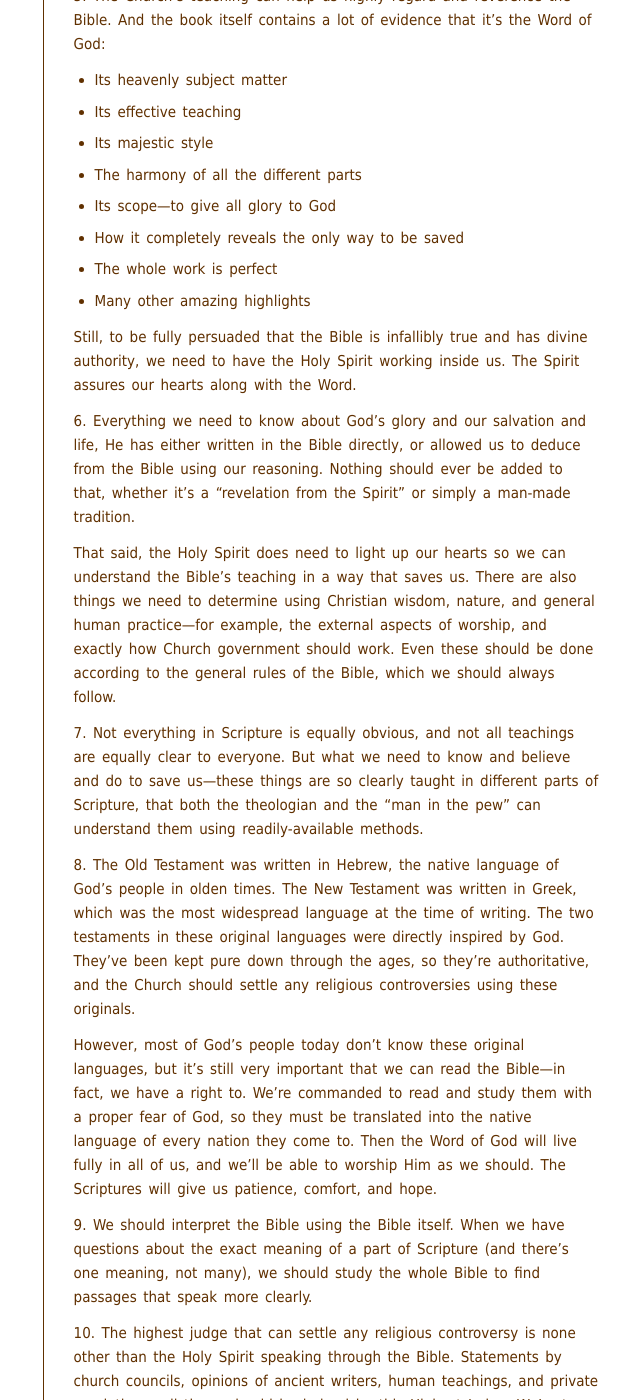
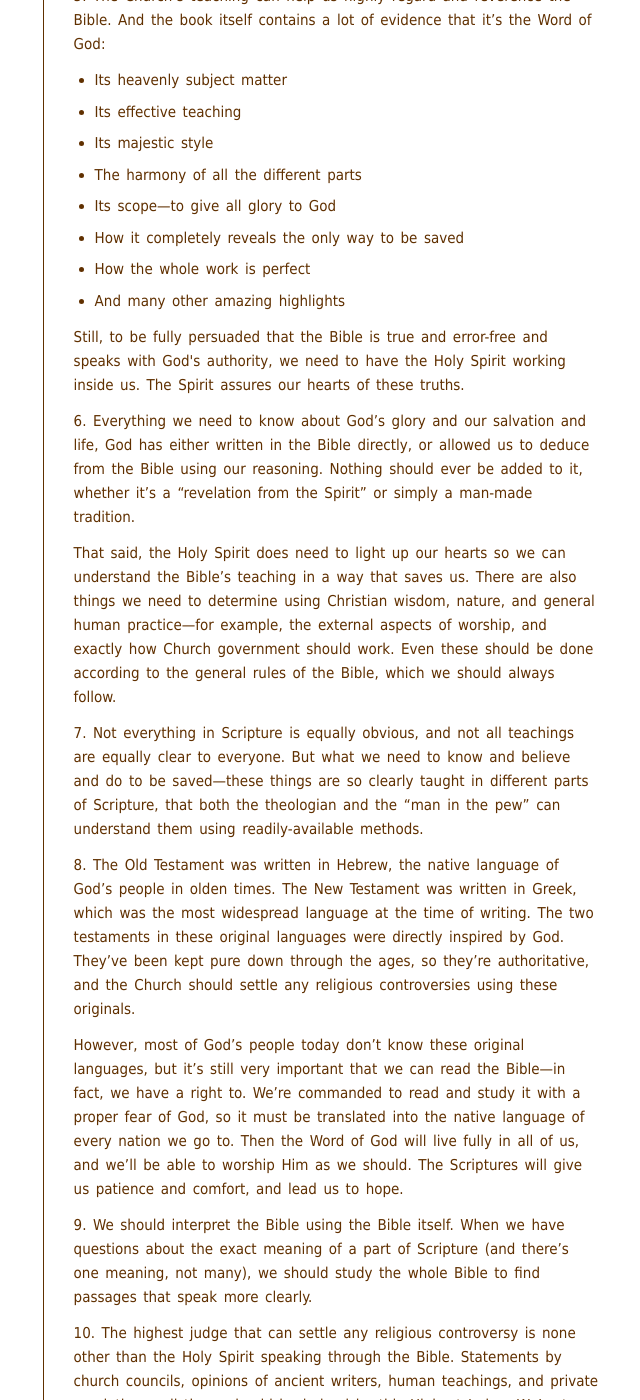
Before and after one commit to benhoyt/benhoyt.github.com, a Jekyll site: the page built from writings-plain-english-westminster.html, in a window 1280 px wide and 1400 px high, scrolled down 2158 px. Shown: the whole window, without its empty margins (391-1031 px from the left). Built offline with Jekyll 4.4.1, drawn with Linux system fonts in a browser that asks for light colours.

Commit message:
Wording tweaks to chapter 1

```diff
--- a/writings-plain-english-westminster.html
+++ b/writings-plain-english-westminster.html
@@ -57,21 +57,21 @@ permalink: /writings/plain-english-westminster/index.html
  <li>The harmony of all the different parts</li>
  <li>Its scope&mdash;to give all glory to God</li>
  <li>How it completely reveals the only way to be saved</li>
- <li>The whole work is perfect</li>
- <li>Many other amazing highlights</li>
+ <li>How the whole work is perfect</li>
+ <li>And many other amazing highlights</li>
 </ul>
 
-<p>Still, to be fully persuaded that the Bible is infallibly true and has divine authority, we need to have the Holy Spirit working inside us. The Spirit assures our hearts along with the Word.</p>
+<p>Still, to be fully persuaded that the Bible is true and error-free and speaks with God's authority, we need to have the Holy Spirit working inside us. The Spirit assures our hearts of these truths.</p>
 
-<p>6. Everything we need to know about God’s glory and our salvation and life, He has either written in the Bible directly, or allowed us to deduce from the Bible using our reasoning. Nothing should ever be added to that, whether it’s a “revelation from the Spirit” or simply a man-made tradition.</p>
+<p>6. Everything we need to know about God’s glory and our salvation and life, God has either written in the Bible directly, or allowed us to deduce from the Bible using our reasoning. Nothing should ever be added to it, whether it’s a “revelation from the Spirit” or simply a man-made tradition.</p>
 
 <p>That said, the Holy Spirit does need to light up our hearts so we can understand the Bible’s teaching in a way that saves us. There are also things we need to determine using Christian wisdom, nature, and general human practice&mdash;for example, the external aspects of worship, and exactly how Church government should work. Even these should be done according to the general rules of the Bible, which we should always follow.</p>
 
-<p>7. Not everything in Scripture is equally obvious, and not all teachings are equally clear to everyone. But what we need to know and believe and do to save us&mdash;these things are so clearly taught in different parts of Scripture, that both the theologian and the “man in the pew” can understand them using readily-available methods.</p>
+<p>7. Not everything in Scripture is equally obvious, and not all teachings are equally clear to everyone. But what we need to know and believe and do to be saved&mdash;these things are so clearly taught in different parts of Scripture, that both the theologian and the “man in the pew” can understand them using readily-available methods.</p>
 
 <p>8. The Old Testament was written in Hebrew, the native language of God’s people in olden times. The New Testament was written in Greek, which was the most widespread language at the time of writing. The two testaments in these original languages were directly inspired by God. They’ve been kept pure down through the ages, so they’re authoritative, and the Church should settle any religious controversies using these originals.</p>
 
-<p>However, most of God’s people today don’t know these original languages, but it’s still very important that we can read the Bible&mdash;in fact, we have a right to. We’re commanded to read and study them with a proper fear of God, so they must be translated into the native language of every nation they come to. Then the Word of God will live fully in all of us, and we’ll be able to worship Him as we should. The Scriptures will give us patience, comfort, and hope.</p>
+<p>However, most of God’s people today don’t know these original languages, but it’s still very important that we can read the Bible&mdash;in fact, we have a right to. We’re commanded to read and study it with a proper fear of God, so it must be translated into the native language of every nation we go to. Then the Word of God will live fully in all of us, and we’ll be able to worship Him as we should. The Scriptures will give us patience and comfort, and lead us to hope.</p>
 
 <p>9. We should interpret the Bible using the Bible itself. When we have questions about the exact meaning of a part of Scripture (and there’s one meaning, not many), we should study the whole Bible to find passages that speak more clearly.</p>
 
```
